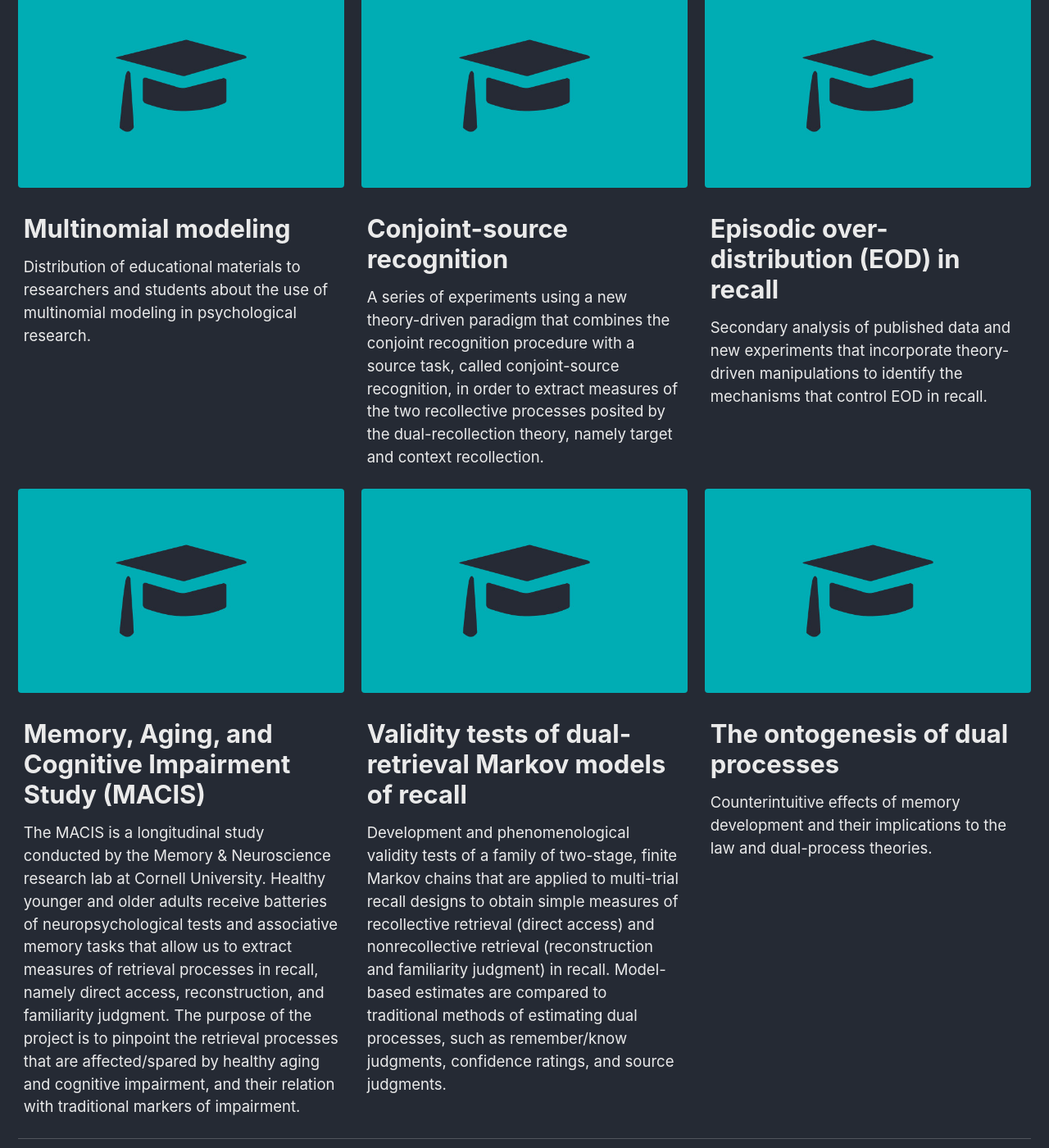
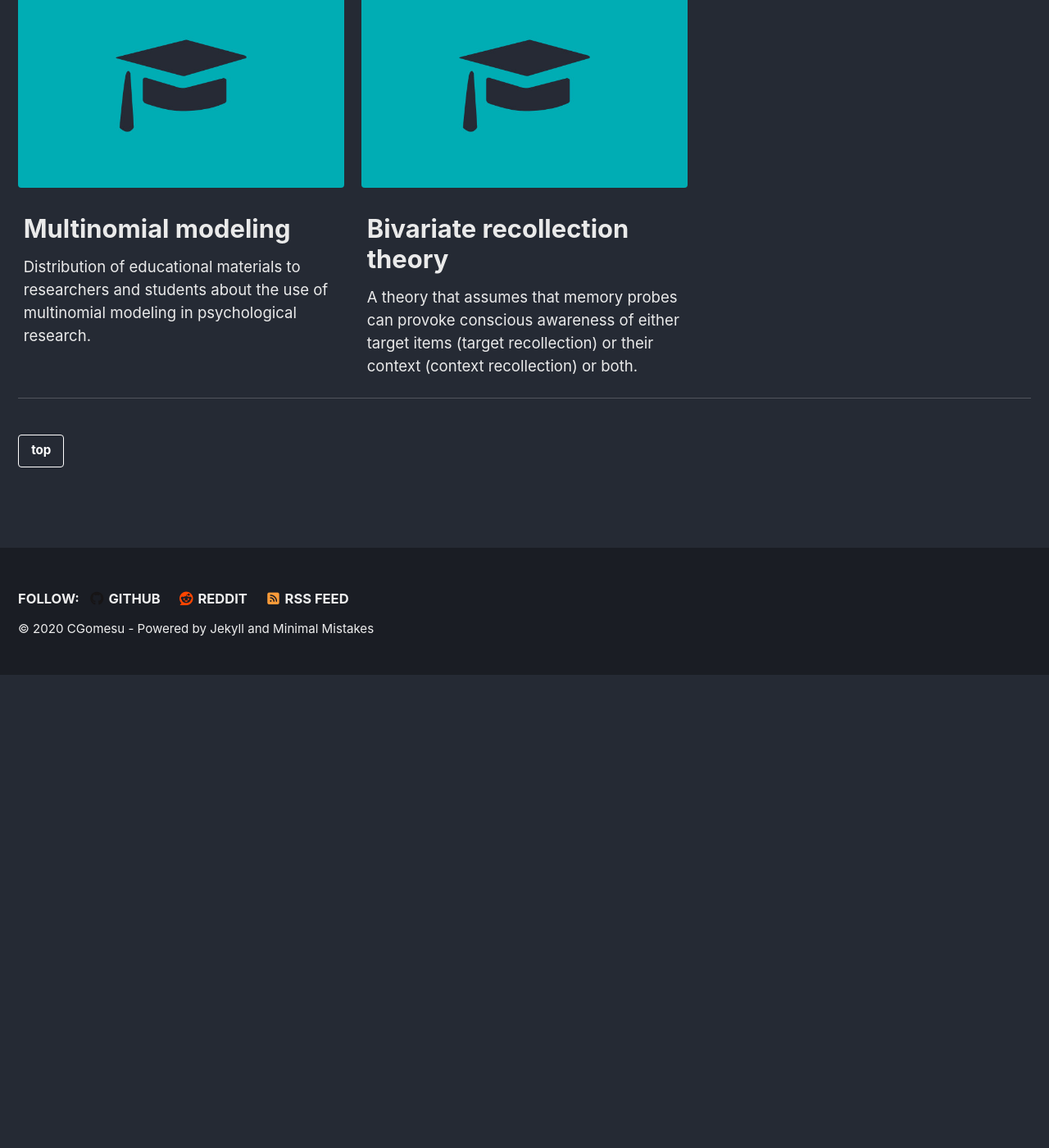
Before and after one commit to cgomesu/website, a Jekyll site: the page built from _pages/projects.md, in a window 1280 px wide and 1400 px high, scrolled down 3561 px. Shown: the whole window at 82% size. Built offline with Jekyll 4.4.1, drawn with Linux system fonts in a browser that asks for light colours; cached includes are drawn as plain includes; nearby versions of some CDN libraries; after the commit the page ends 4384 px from its top, so only the background shows below that; some of the changed text lies outside the part shown.

Commit message:
updated content

```diff
--- a/_pages/projects.md
+++ b/_pages/projects.md
@@ -69,20 +69,8 @@ academic:
   - title: "Multinomial modeling"
     excerpt: "Distribution of educational materials to researchers and students about the use of multinomial modeling in psychological research."
     image_path: "/assets/img/site/thumb-academic.jpg"
-  - title: "Conjoint-source recognition"
-    excerpt: "A series of experiments using a new theory-driven paradigm that combines the conjoint recognition procedure with a source task, called conjoint-source recognition, in order to extract measures of the two recollective processes posited by the dual-recollection theory, namely target and context recollection."
-    image_path: "/assets/img/site/thumb-academic.jpg"
-  - title: "Episodic over-distribution (EOD) in recall"
-    excerpt: "Secondary analysis of published data and new experiments that incorporate theory-driven manipulations to identify the mechanisms that control EOD in recall."
-    image_path: "/assets/img/site/thumb-academic.jpg"
-  - title: "Memory, Aging, and Cognitive Impairment Study (MACIS)"
-    excerpt: "The MACIS is a longitudinal study conducted by the Memory & Neuroscience research lab at Cornell University. Healthy younger and older adults receive batteries of neuropsychological tests and associative memory tasks that allow us to extract measures of retrieval processes in recall, namely direct access, reconstruction, and familiarity judgment. The purpose of the project is to pinpoint the retrieval processes that are affected/spared by healthy aging and cognitive impairment, and their relation with traditional markers of impairment."
-    image_path: "/assets/img/site/thumb-academic.jpg"
-  - title: "Validity tests of dual-retrieval Markov models of recall"
-    excerpt: "Development and phenomenological validity tests of a family of two-stage, finite Markov chains that are applied to multi-trial recall designs to obtain simple measures of recollective retrieval (direct access) and nonrecollective retrieval (reconstruction and familiarity judgment) in recall. Model-based estimates are compared to traditional methods of estimating dual processes, such as remember/know judgments, confidence ratings, and source judgments."
-    image_path: "/assets/img/site/thumb-academic.jpg"
-  - title: "The ontogenesis of dual processes"
-    excerpt: "Counterintuitive effects of memory development and their implications to the law and dual-process theories."
+  - title: "Bivariate recollection theory"
+    excerpt: "A theory that assumes that memory probes can provoke conscious awareness of either target items (target recollection) or their context (context recollection) or both."
     image_path: "/assets/img/site/thumb-academic.jpg"
 ---
 ***
```
Also changed, not shown: other parts of _pages/projects.md (+2 -2 lines), 2 other files.
